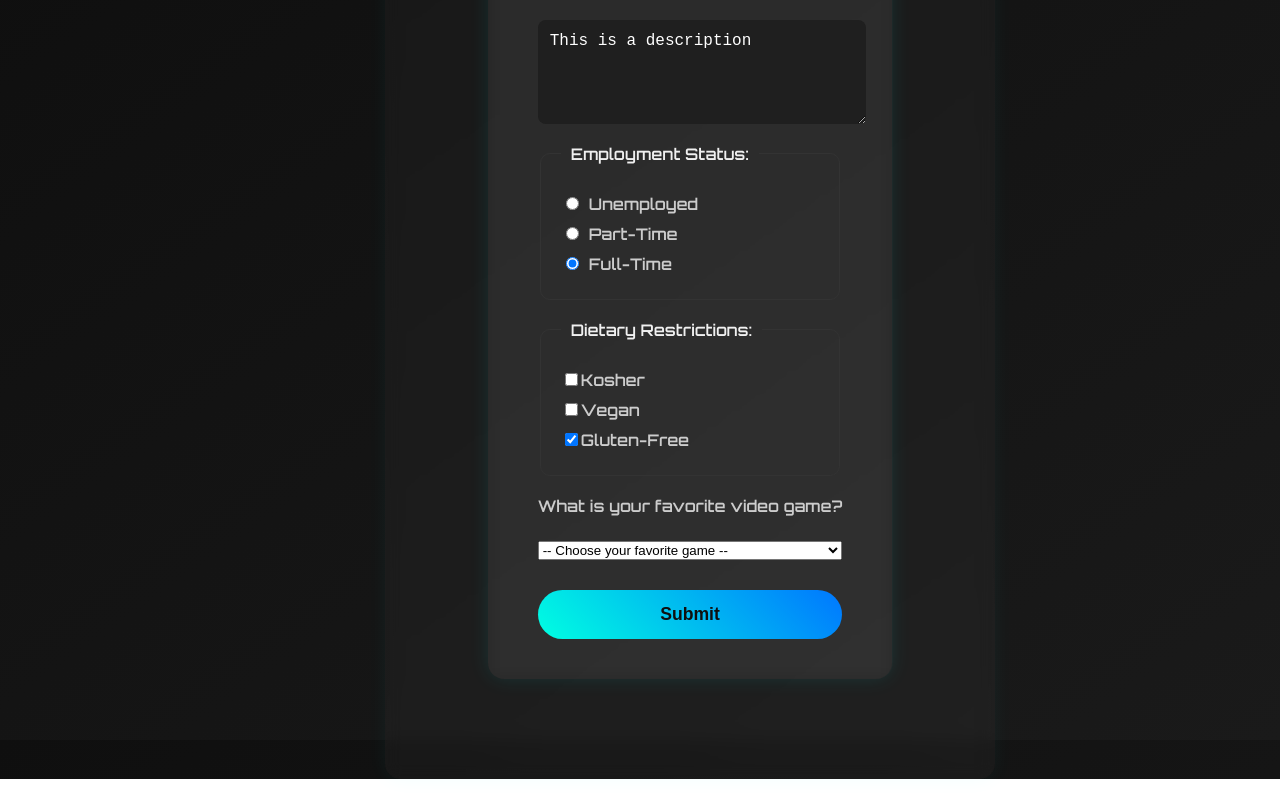
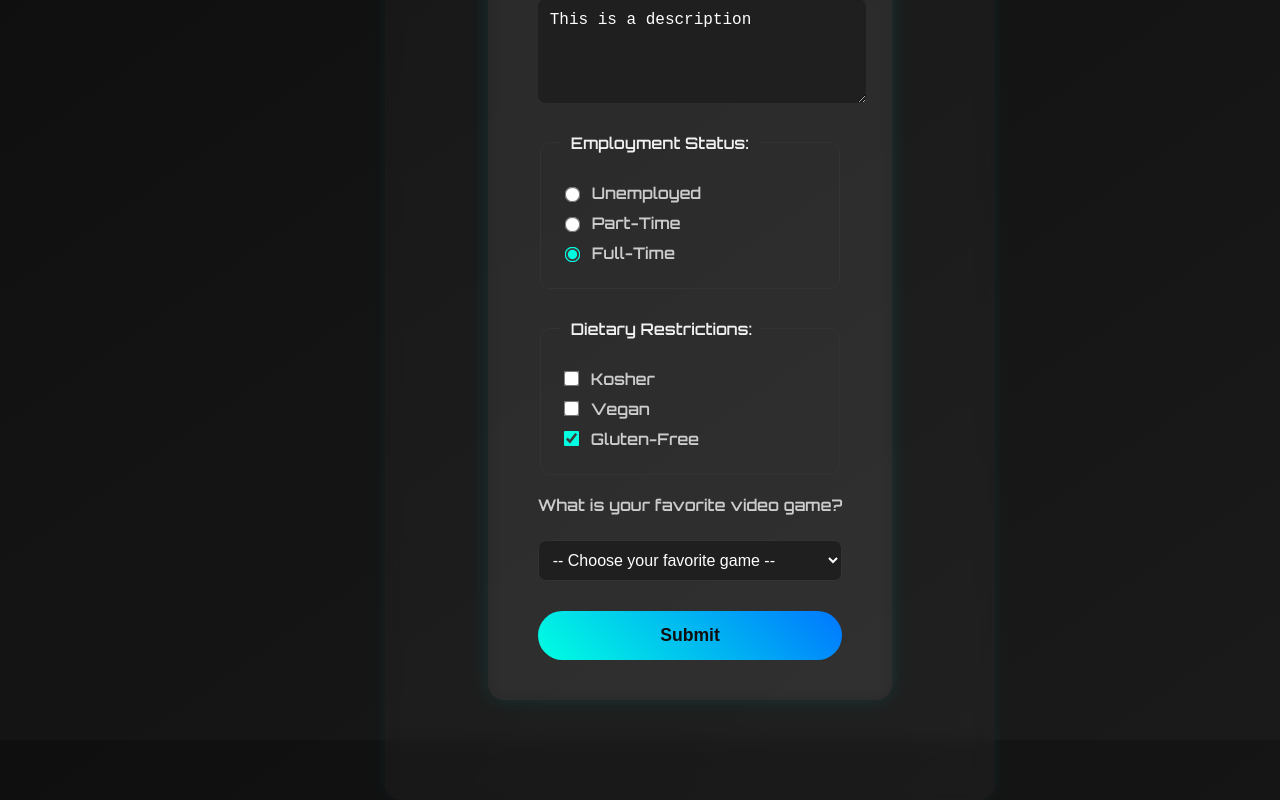
Before and after one commit to bebopkenny/Reactjs, a React (Vite) app in the folder 03/mini-project-3/: page / in a window 1280 px wide. Shown: the part 860-1660 px from the top of the page. Before the commit the page ends 1639 px from the top, so only its background shows below. Built offline with nearby package versions, Linux system fonts and the light colour scheme.

Commit message:
Added more css to SignUp.jsx

```diff
--- a/03/mini-project-3/src/components/SignUp.css
+++ b/03/mini-project-3/src/components/SignUp.css
@@ -1,4 +1,3 @@
-/* SignUp.css */
 @import url('https://fonts.googleapis.com/css2?family=Orbitron:wght@600&display=swap');
 
 body {
@@ -44,7 +43,8 @@ label {
 
 input[type="email"],
 input[type="password"],
-textarea {
+textarea,
+select {
   padding: 12px;
   border: none;
   border-radius: 8px;
@@ -63,6 +63,7 @@ fieldset {
   border: 1px solid #333;
   padding: 20px;
   border-radius: 10px;
+  margin-top: 10px;
 }
 
 legend {
@@ -71,13 +72,27 @@ legend {
 }
 
 fieldset label {
-  display: block;
+  display: flex;
+  align-items: center;
+  gap: 10px;
   margin-top: 10px;
+  font-weight: normal;
   cursor: pointer;
 }
 
-input[type="radio"] {
-  margin-right: 10px;
+input[type="radio"],
+input[type="checkbox"] {
+  transform: scale(1.2);
+  accent-color: #00ffe1;
+}
+
+select {
+  background-color: #1f1f1f;
+  border-radius: 8px;
+  color: white;
+  font-size: 1rem;
+  border: 1px solid #333;
+  padding: 10px;
 }
 
 button {
```
